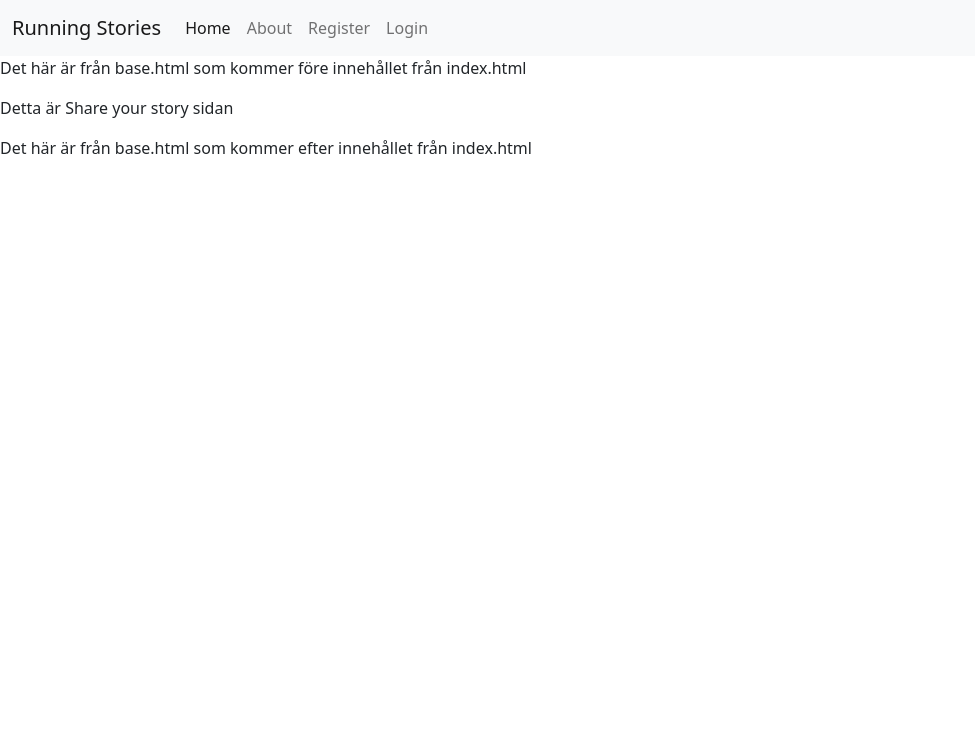
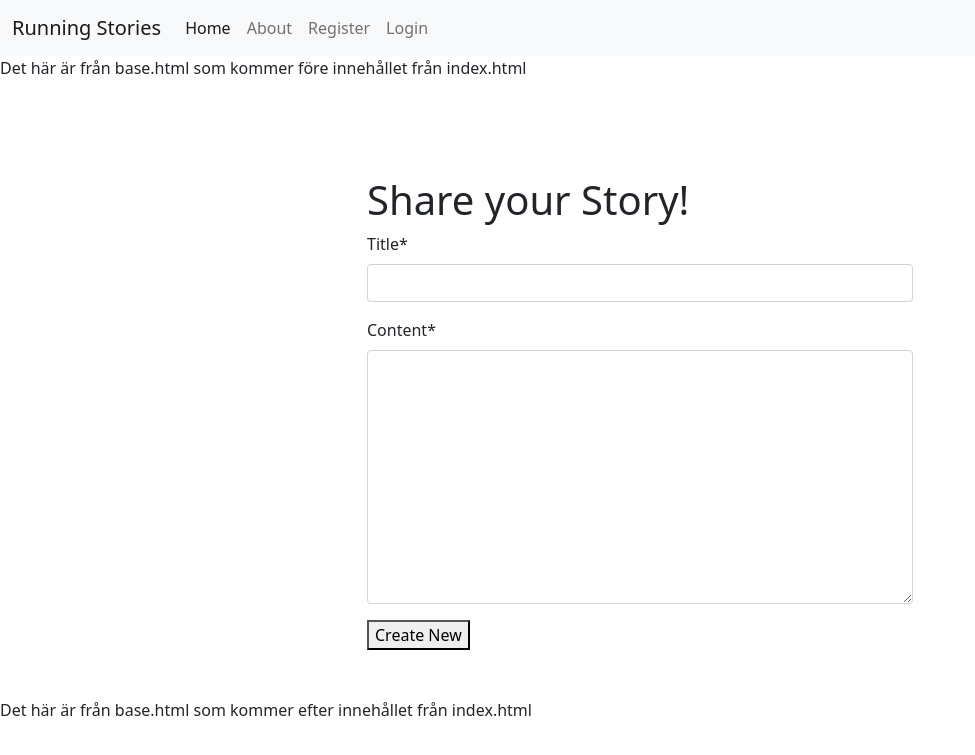
Before and after one commit to SofiaNords/running-stories, a Django app: page /share-story/ in a window 1280 px wide. Shown: the top 755 px of the page, without its empty margins (0-975 px from the left). Run offline with Django 4.2, Linux system fonts and the light colour scheme; some libraries are stand-ins or nearby versions.

Commit message:
Create Share form

```diff
--- a/requirements.txt
+++ b/requirements.txt
@@ -1,7 +1,9 @@
 asgiref==3.8.1
+crispy-bootstrap5==0.7
 dj-database-url==0.5.0
 Django==4.2.13
 django-allauth==0.57.2
+django-crispy-forms==2.1
 gunicorn==20.1.0
 oauthlib==3.2.2
 psycopg2==2.9.9
--- /dev/null
+++ b/share/forms.py
@@ -0,0 +1,7 @@
+from stories.models import Story
+from django import forms
+
+class CreateNewStory(forms.ModelForm):
+    class Meta:
+        model = Story
+        fields = ('title', 'content',)
--- a/share/templates/share/share_story.html
+++ b/share/templates/share/share_story.html
@@ -1,7 +1,22 @@
 {% extends "base.html" %}
+{% load crispy_forms_tags %}
 
 {% block content %}
 
-<p>Detta är Share your story sidan</p>
+<div class="container mt-5">
+    <div class="row justify-content-center">
+        <div class="col-12 col-md-6 my-5">
+            <h1>Share your Story!</h1>
+            <form method="post">
+                {{ share_form | crispy }}
+                {% csrf_token %}
+                <button type="submit" , name="save">Create New</button>
+            </form>
+        </div>
+    </div>
+</div>
+
+
+
 
 {% endblock %}
--- a/share/views.py
+++ b/share/views.py
@@ -1,8 +1,10 @@
 from django.shortcuts import render
+from .forms import CreateNewStory
 
 # Create your views here.
 def share_story(request):
+    share_form = CreateNewStory()
 
     return render(
-        request, 'share/share_story.html', {}
+        request, 'share/share_story.html', {"share_form": share_form,}
     )
--- a/templates/base.html
+++ b/templates/base.html
@@ -1,3 +1,4 @@
+{% url 'share_story' as share_url %}
 {% url 'account_login' as login_url %}
 {% url 'account_signup' as signup_url %}
 {% url 'account_logout' as logout_url %}
@@ -33,7 +34,7 @@
           </li>
           {% if user.is_authenticated %}
           <li class="nav-item">
-            <a class="nav-link {% if request.path == logout_url %}active{% endif %}" aria-current="page"
+            <a class="nav-link {% if request.path == share_story.url %}active{% endif %}" aria-current="page"
               href="#">Share Story</a>
           </li>
           <li class="nav-item">
```
Also changed, not shown: runningstories/settings.py (+6 -1 lines).
